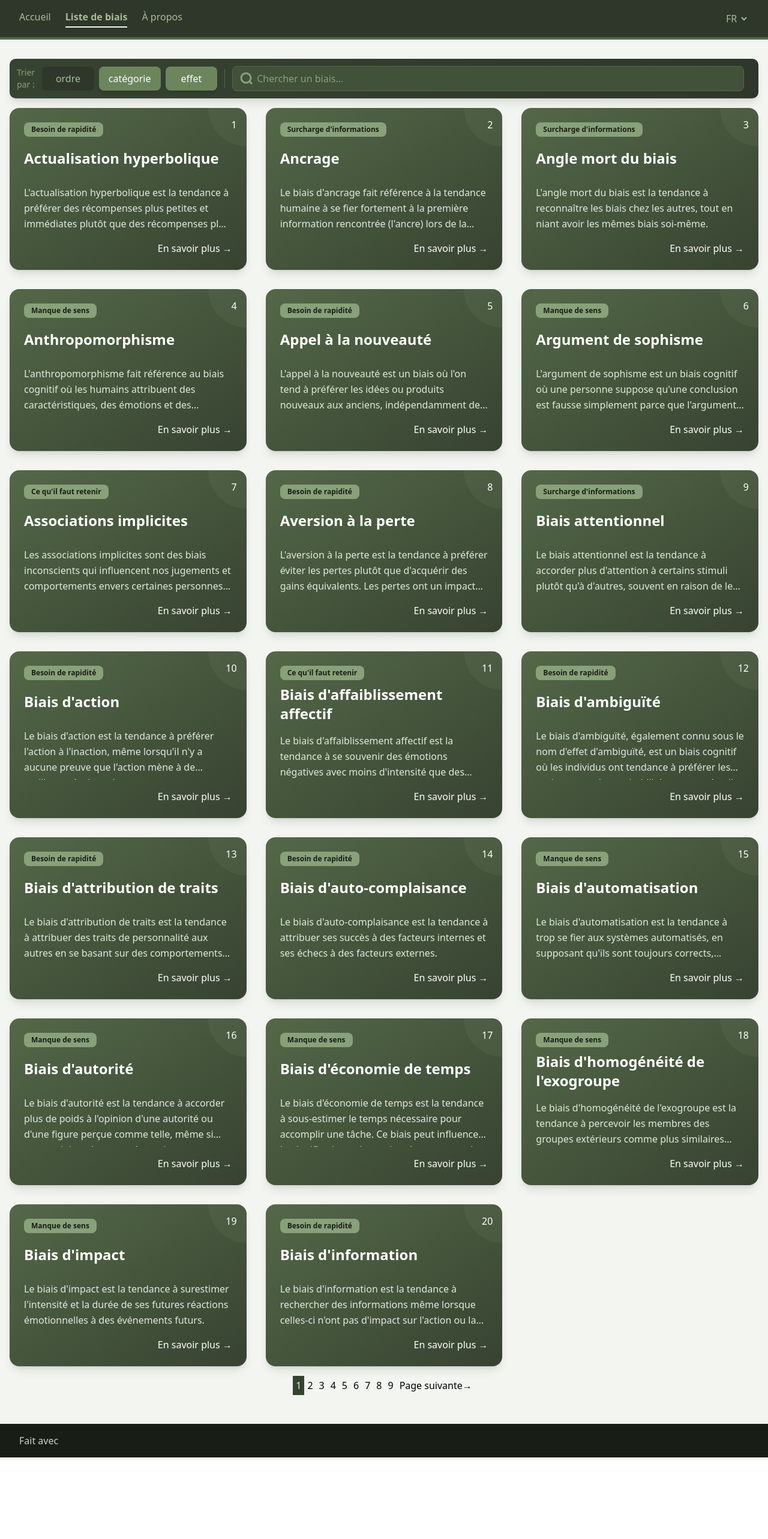
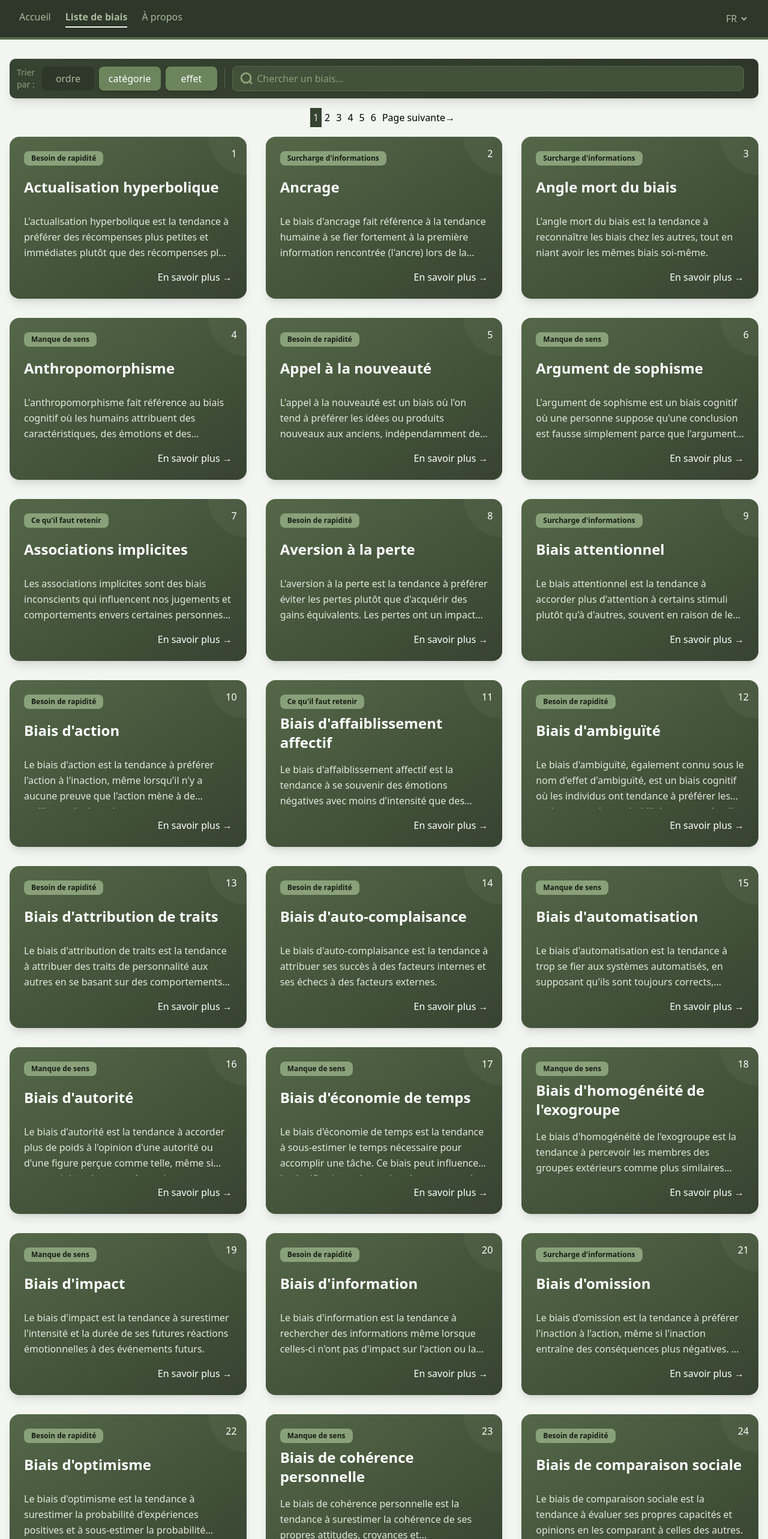
Before and after one commit to yassine-mahjoubi/biais-cognitifs, a Vue app: page /liste in a window 1280 px wide. Shown: the top 2566 px of the page at 60% size. Before the commit the page ends 2430 px from the top, so only its background shows below. Built offline with nearby package versions, Linux system fonts and the light colour scheme; some icons are missing.

Commit message:
feat: refactor pagination logic and implement NavPagination component

```diff
--- a/src/components/UI/BiasList.vue
+++ b/src/components/UI/BiasList.vue
@@ -1,34 +1,32 @@
 <script lang="ts" setup>
-import { useI18n } from 'vue-i18n'
-const { t } = useI18n()
 import { ref, computed } from 'vue'
 
 import type { Bias } from '../../type/Bias'
 import BiasItem from './BiasItem.vue'
 import SkeletonCard from './SkeletonCard.vue'
+import NavPagination from './NavPagination.vue'
 
-const propos = defineProps<{
+const props = defineProps<{
   biases: Bias[]
   loading: boolean
 }>()
+const paginateBy = 30
 const currentPage = ref<number>(1)
-const paginateBy = 20
-const totalPages = computed(() => Math.ceil(propos.biases.length / paginateBy))
-
-const nextPage = () => {
-  currentPage.value++
-}
-const previousPage = () => {
-  currentPage.value--
-}
 const displayedPages = computed(() => {
   const start = (currentPage.value - 1) * paginateBy
   const end = start + paginateBy
-  return propos.biases.slice(start, end)
+  return props.biases.slice(start, end)
 })
-const goToPage = (page: number) => (currentPage.value = page)
+
+const handleCurrentPage = (page: number) => (currentPage.value = page)
 </script>
 <template>
+  <NavPagination
+    :biases="biases"
+    :paginate-by="paginateBy"
+    :current-page="currentPage"
+    @current-page="handleCurrentPage"
+  />
   <ul class="grid grid-cols-1 md:grid-cols-2 xl:grid-cols-3 gap-8">
     <template v-if="loading">
       <div v-for="n in paginateBy" :key="`skeleton-${n}`">
@@ -41,39 +39,4 @@ const goToPage = (page: number) => (currentPage.value = page)
       </li>
     </template>
   </ul>
-  <nav aria-label="pagiaation" role="navigation">
-    <ul class="mb-5 flex justify-center mt-5">
-      <li>
-        <a href="#" v-if="currentPage > 1" @click="previousPage()" class="">
-          <i aria-hidden="true" class="group-hover:-translate-x-1 transition-transform">←</i>
-          <span> {{ t('buttons.previous') }} </span>
-        </a>
-      </li>
-      <li v-for="page in totalPages" :key="`id-${page}`">
-        <a
-          :href="`?page=${page}`"
-          @click.prevent="goToPage(page)"
-          :aria-current="currentPage === page ? 'page' : undefined"
-          :title="`page ${page}`"
-          class=""
-          :class="currentPage === page ? 'bg-heavy-metal-800 text-heavy-metal-100' : ''"
-          >{{ page }}
-        </a>
-      </li>
-
-      <li>
-        <a href="#" v-if="currentPage < totalPages" @click="nextPage()" class="">
-          <span> {{ t('buttons.next') }} </span>
-          <i aria-hidden="true" class="group-hover:translate-x-1 transition-transform">→</i>
-        </a>
-      </li>
-    </ul>
-  </nav>
 </template>
-<style lang="css" scoped>
-a {
-  padding: 5px;
-  border: 1px solid var(--bg-heavy-metal-800);
-  cursor: pointer;
-}
-</style>
--- /dev/null
+++ b/src/components/UI/NavPagination.vue
@@ -0,0 +1,63 @@
+<script lang="ts" setup>
+import { useI18n } from 'vue-i18n'
+const { t } = useI18n()
+import { computed } from 'vue'
+import type { Bias } from '../../type/Bias'
+
+const props = defineProps<{
+  biases: Bias[]
+  paginateBy: number
+  currentPage: number
+}>()
+const totalPages = computed(() => Math.ceil(props.biases.length / props.paginateBy))
+
+const emit = defineEmits<{
+  'current-page': [current: number]
+}>()
+const nextPage = () => {
+  emit('current-page', props.currentPage + 1)
+}
+const previousPage = () => {
+  emit('current-page', props.currentPage - 1)
+}
+const goToPage = (page: number) => {
+  emit('current-page', page)
+}
+</script>
+
+<template>
+  <nav aria-label="pagianation" role="navigation">
+    <ul class="mb-5 flex justify-center mt-5">
+      <li>
+        <a href="#" v-if="props.currentPage > 1" @click="previousPage()" class="">
+          <i aria-hidden="true" class="group-hover:-translate-x-1 transition-transform">←</i>
+          <span> {{ t('buttons.previous') }} </span>
+        </a>
+      </li>
+      <li v-for="page in totalPages" :key="`id-${page}`">
+        <a
+          :href="`?page=${page}`"
+          @click.prevent="goToPage(page)"
+          :aria-current="props.currentPage === page ? 'page' : undefined"
+          :title="`page ${page}`"
+          class=""
+          :class="props.currentPage === page ? 'bg-heavy-metal-800 text-heavy-metal-100' : ''"
+          >{{ page }}
+        </a>
+      </li>
+      <li>
+        <a href="#" v-if="props.currentPage < totalPages" @click="nextPage()" class="">
+          <span> {{ t('buttons.next') }} </span>
+          <i aria-hidden="true" class="group-hover:translate-x-1 transition-transform">→</i>
+        </a>
+      </li>
+    </ul>
+  </nav>
+</template>
+<style lang="css" scoped>
+a {
+  padding: 5px;
+  border: 1px solid var(--bg-heavy-metal-800);
+  cursor: pointer;
+}
+</style>
```
